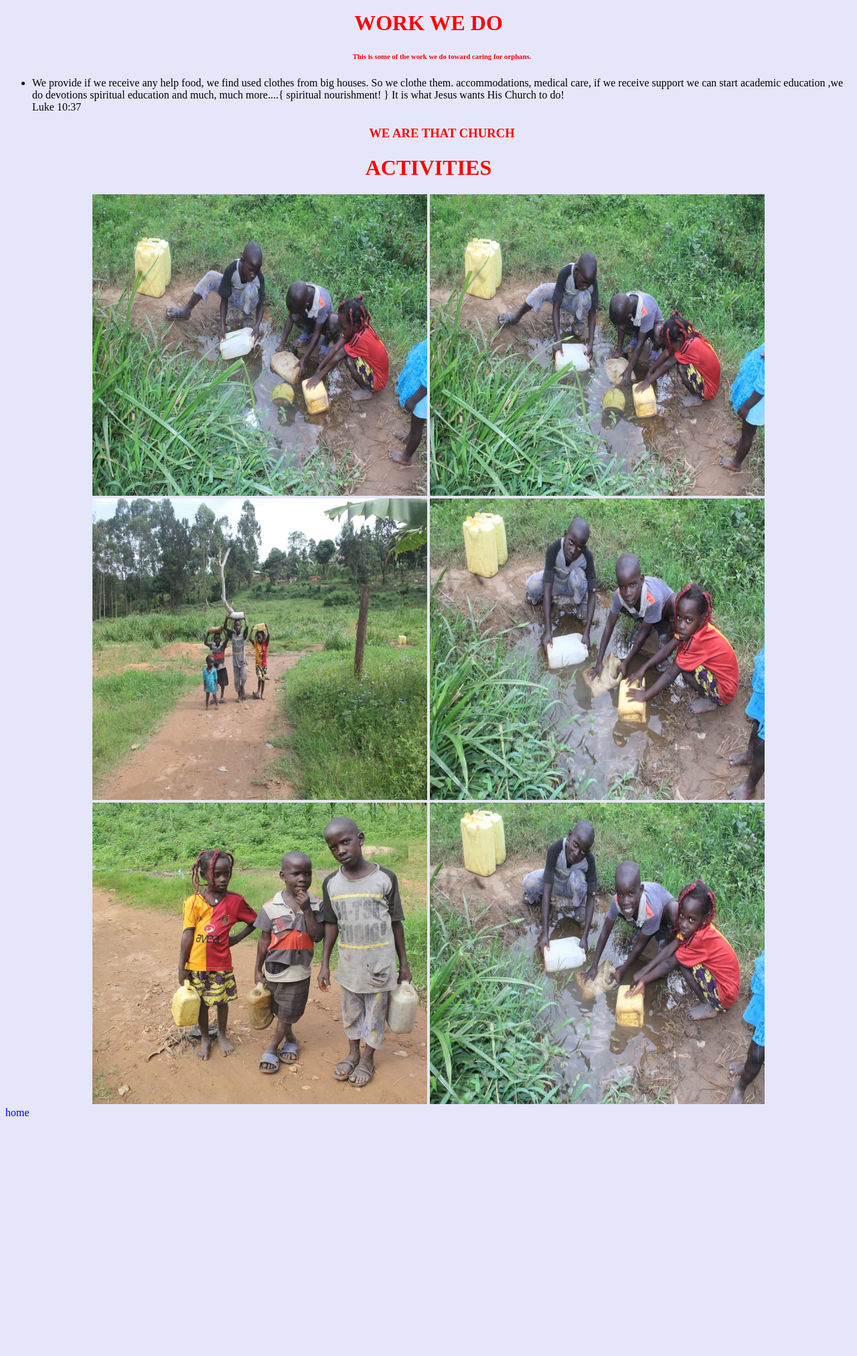
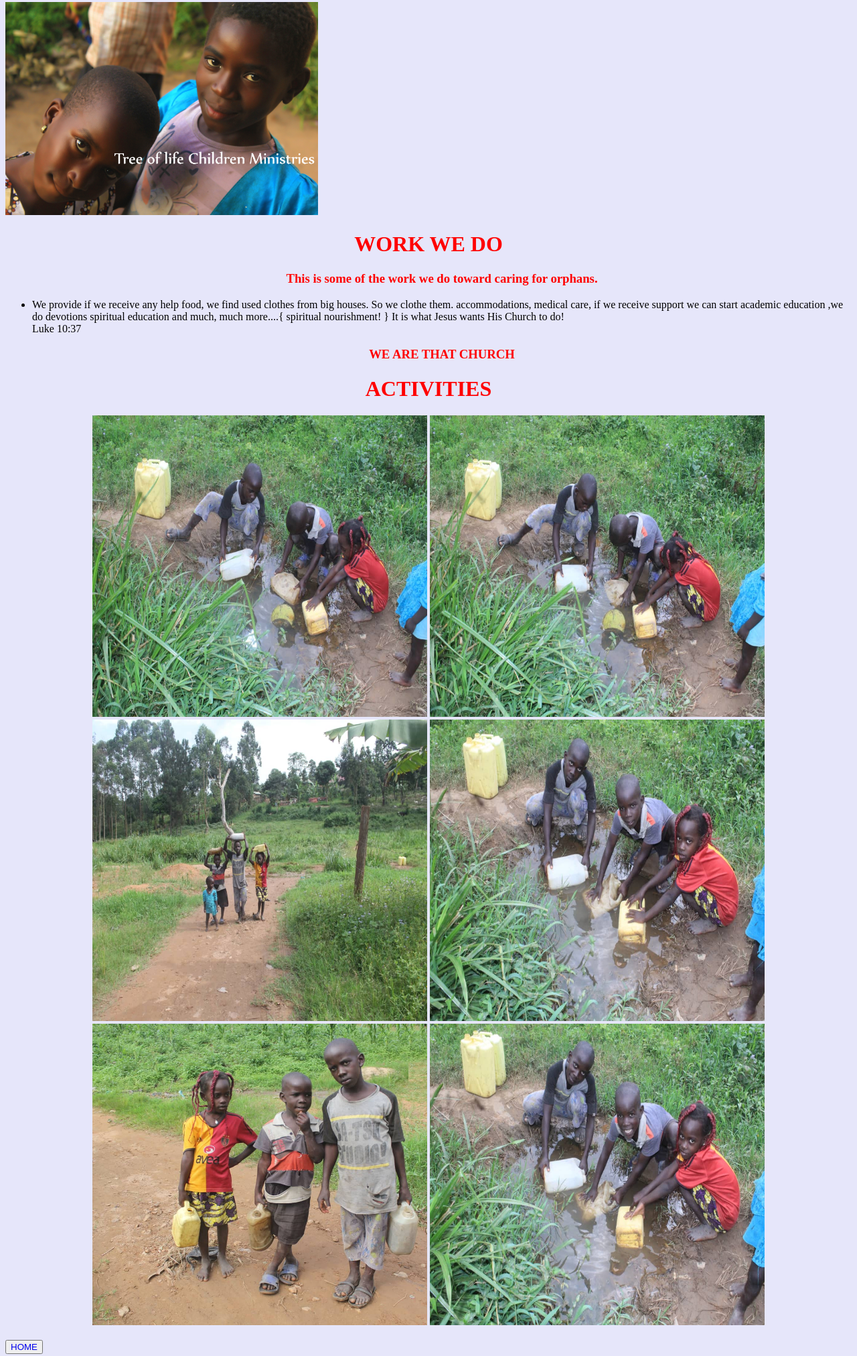
Before and after one commit to flourencewangi/children, a plain HTML site: page what we do.html in a window 1280 px wide. Shown: the part 5-2029 px from the top of the page at 67% size. Before the commit the page ends 1683 px from the top, so only its background shows below. Drawn offline with Linux system fonts and the light colour scheme.

Commit message:
commit all

```diff
--- a/what we do.html
+++ b/what we do.html
@@ -12,9 +12,10 @@
 </head>
 
 <body>
+ <centre> <img src="3.png"><centre>
 
 <h1>WORK WE  DO</h1>
-<ul><h6>This is some of the work we do toward caring for orphans. </h6>
+<ul><h3>This is some of the work we do toward caring for orphans. </h3>
 <li>We provide if we receive any help food, we find used  clothes from big houses. So we clothe them. accommodations, medical care, if we receive support we can start  academic  education ,we do devotions spiritual education and much, much more....{ spiritual nourishment! } It is what Jesus wants His Church to do!</li>
 
 Luke 10:37 <h3>WE ARE THAT CHURCH</h3></ul>
@@ -27,10 +28,9 @@ Luke 10:37 <h3>WE ARE THAT CHURCH</h3></ul>
 
           <img src="5.jpg" height="450px" width="500px">
             <td><img src="7.jpg" height="450px" width="500px">
-            <img src="6.jpg" height="450px" width="500px"></center>
+            <img src="6.jpg" height="450px" width="500px"></center><br>
 
-      <header><a href="index.html">home</a>
-      </header>
+    <button><a href="index.html">HOME</a></button>
 </body>
 
 </html>
```
Also changed, not shown: Aboutus.html (+2 -2 lines), Gallery.html (+2 -2 lines), contact.html (+7 -3 lines).
